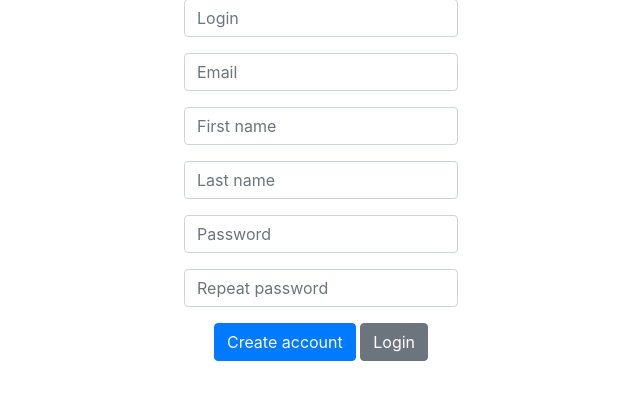
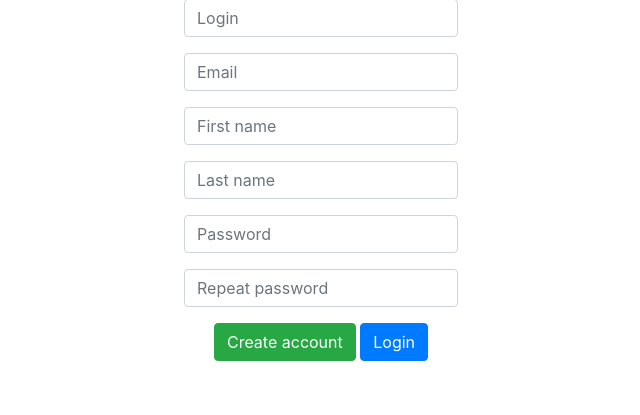
Before and after one commit to k0oda/timesheets, a Django app: page /register/ in a window 1280 px wide. Shown: the part 143-558 px from the top of the page, without its empty margins (319-959 px from the left). Run offline with Django 3.2, Linux system fonts and the light colour scheme; some libraries are stand-ins or nearby versions.

Commit message:
styling: change color of form buttons in auth template

```diff
--- a/templates/authentication/auth.html
+++ b/templates/authentication/auth.html
@@ -14,8 +14,8 @@
 
         <div class="d-flex justify-content-center">
             <div class="col-auto">
-                <input type="submit" class="btn btn-primary" value="{{ primary_value }}">
-                <a href="{% url secondary_link %}" class="btn btn-secondary">{{ secondary_value }}</a>
+                <input type="submit" class="btn btn-success" value="{{ primary_value }}">
+                <a href="{% url secondary_link %}" class="btn btn-primary">{{ secondary_value }}</a>
             </div>
         </div>
     </form>
```
